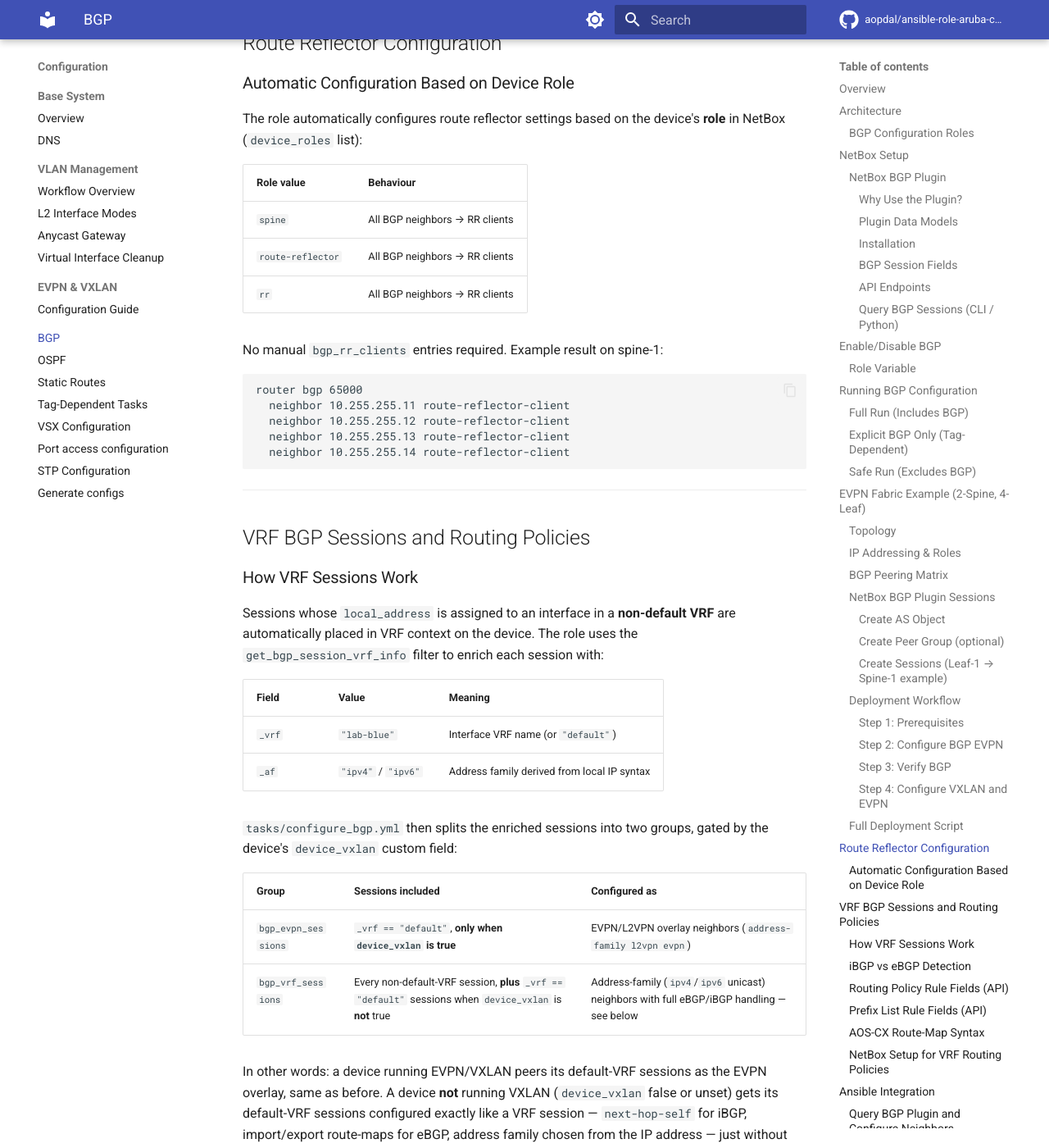
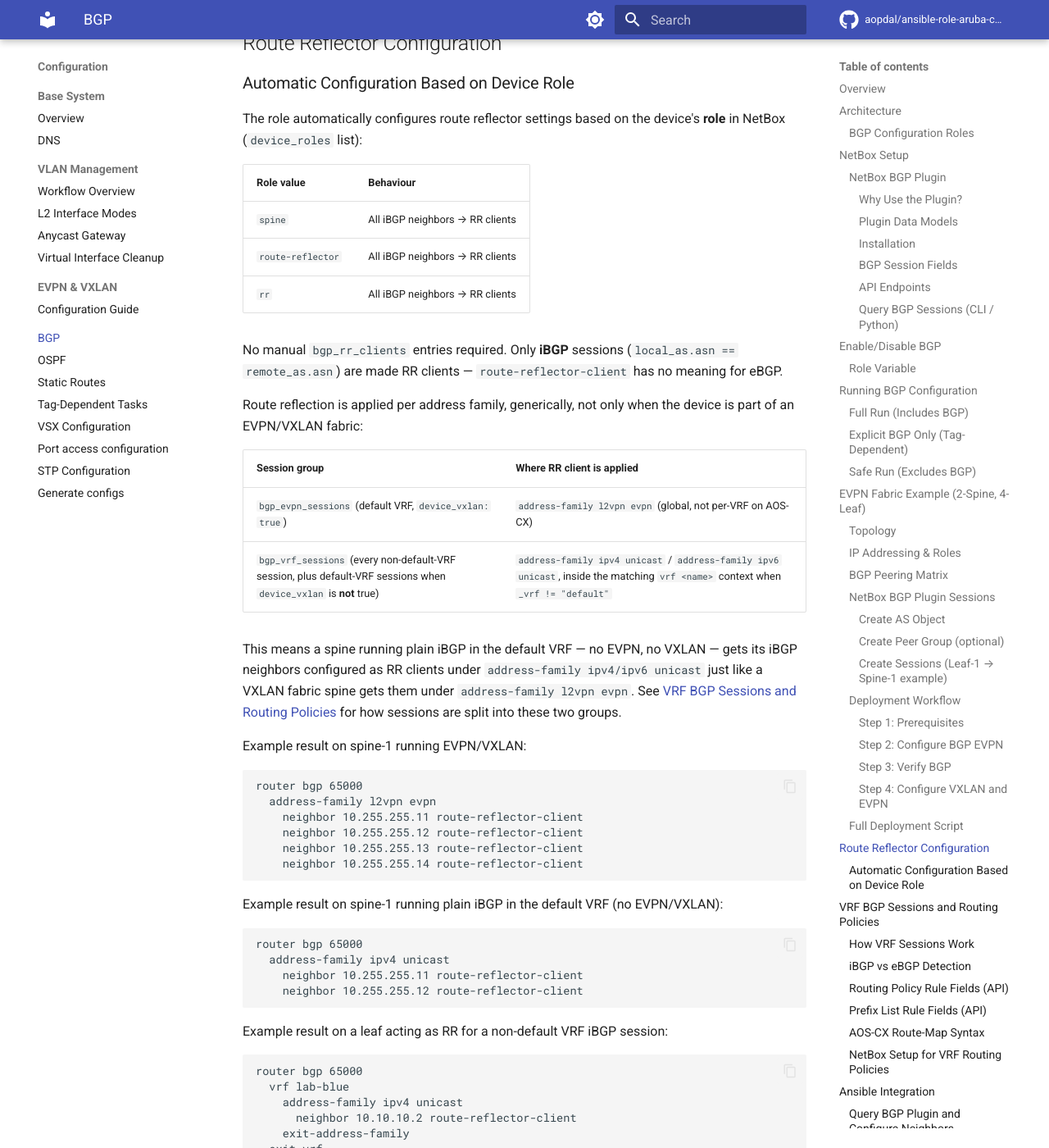
Before and after one commit to aopdal/ansible-role-aruba-cx-switch, an MkDocs documentation site: the page built from docs/BGP_CONFIGURATION.md, in a window 1280 px wide and 1400 px high, scrolled down 8059 px. Shown: the whole window at 82% size. Built offline with MkDocs 1.6.1 and Material for MkDocs 9.7.7, drawn with Linux system fonts in a browser that asks for light colours; comment, search, counter and statistics services are not loaded; some of the changed text lies outside the part shown.

Commit message:
fix: BGP for default VRF cleanup

````diff
--- a/docs/BGP_CONFIGURATION.md
+++ b/docs/BGP_CONFIGURATION.md
@@ -384,18 +384,57 @@ NetBox (`device_roles` list):
 
 | Role value | Behaviour |
 |------------|-----------|
-| `spine` | All BGP neighbors → RR clients |
-| `route-reflector` | All BGP neighbors → RR clients |
-| `rr` | All BGP neighbors → RR clients |
+| `spine` | All iBGP neighbors → RR clients |
+| `route-reflector` | All iBGP neighbors → RR clients |
+| `rr` | All iBGP neighbors → RR clients |
 
-No manual `bgp_rr_clients` entries required. Example result on spine-1:
+No manual `bgp_rr_clients` entries required. Only **iBGP** sessions
+(`local_as.asn == remote_as.asn`) are made RR clients — `route-reflector-client` has no
+meaning for eBGP.
+
+Route reflection is applied per address family, generically, not only when the device is part
+of an EVPN/VXLAN fabric:
+
+| Session group | Where RR client is applied |
+|----------------|-----------------------------|
+| `bgp_evpn_sessions` (default VRF, `device_vxlan: true`) | `address-family l2vpn evpn` (global, not per-VRF on AOS-CX) |
+| `bgp_vrf_sessions` (every non-default-VRF session, plus default-VRF sessions when `device_vxlan` is **not** true) | `address-family ipv4 unicast` / `address-family ipv6 unicast`, inside the matching `vrf <name>` context when `_vrf != "default"` |
+
+This means a spine running plain iBGP in the default VRF — no EVPN, no VXLAN — gets its
+iBGP neighbors configured as RR clients under `address-family ipv4/ipv6 unicast` just like a
+VXLAN fabric spine gets them under `address-family l2vpn evpn`. See
+[VRF BGP Sessions and Routing Policies](#vrf-bgp-sessions-and-routing-policies) for how
+sessions are split into these two groups.
+
+Example result on spine-1 running EVPN/VXLAN:
 
 ```
 router bgp 65000
-  neighbor 10.255.255.11 route-reflector-client
-  neighbor 10.255.255.12 route-reflector-client
-  neighbor 10.255.255.13 route-reflector-client
-  neighbor 10.255.255.14 route-reflector-client
+  address-family l2vpn evpn
+    neighbor 10.255.255.11 route-reflector-client
+    neighbor 10.255.255.12 route-reflector-client
+    neighbor 10.255.255.13 route-reflector-client
+    neighbor 10.255.255.14 route-reflector-client
+```
+
+Example result on spine-1 running plain iBGP in the default VRF (no EVPN/VXLAN):
+
+```
+router bgp 65000
+  address-family ipv4 unicast
+    neighbor 10.255.255.11 route-reflector-client
+    neighbor 10.255.255.12 route-reflector-client
+```
+
+Example result on a leaf acting as RR for a non-default VRF iBGP session:
+
+```
+router bgp 65000
+  vrf lab-blue
+    address-family ipv4 unicast
+      neighbor 10.10.10.2 route-reflector-client
+    exit-address-family
+  exit-vrf
 ```
 
 ---
@@ -433,8 +472,16 @@ plain eBGP/iBGP in the default VRF without EVPN.
 
 | Condition | Type | Extra Config |
 |-----------|------|--------------|
-| `local_as.asn == remote_as.asn` | iBGP | `next-hop-self` added |
+| `local_as.asn == remote_as.asn` | iBGP | `next-hop-self` and `update-source <local_address>` added |
 | `local_as.asn != remote_as.asn` | eBGP | Import/export route-maps applied |
+
+iBGP VRF sessions also get `neighbor <remote_address> update-source <local_address>`, where
+`<local_address>` is the session's own `local_address` IP (typically a loopback used for
+peering) — this ensures the session sources from the intended peering address rather than
+whatever interface the device's route to the neighbor happens to egress through, matching the
+`update-source` already applied to EVPN/underlay neighbors
+(`address-family l2vpn evpn` / `ipv4 unicast` sessions above). eBGP VRF sessions are directly
+connected by convention and do not get `update-source`.
 
 ### Routing Policy Rule Fields (API)
 
````
Also changed, not shown: 1 other file.
